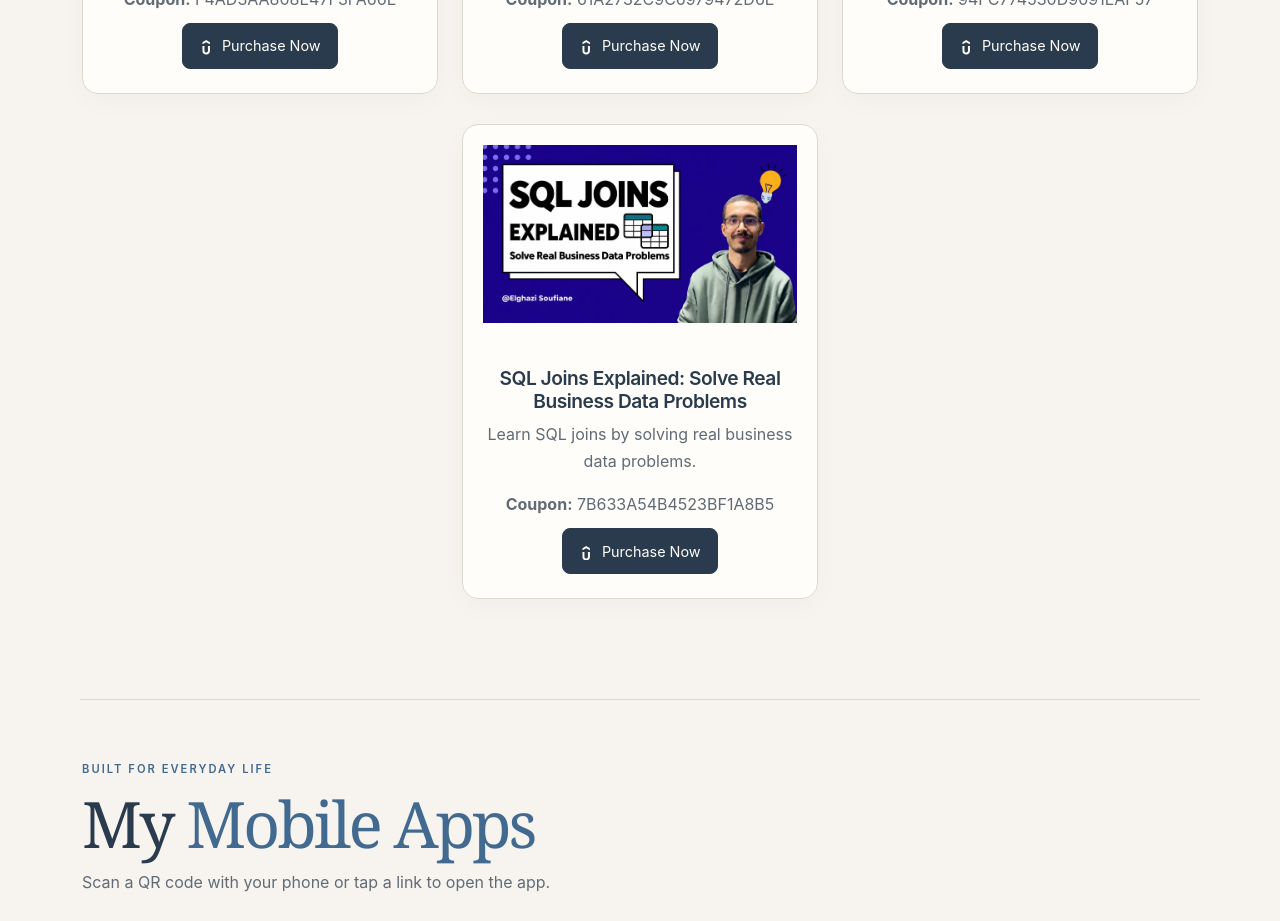
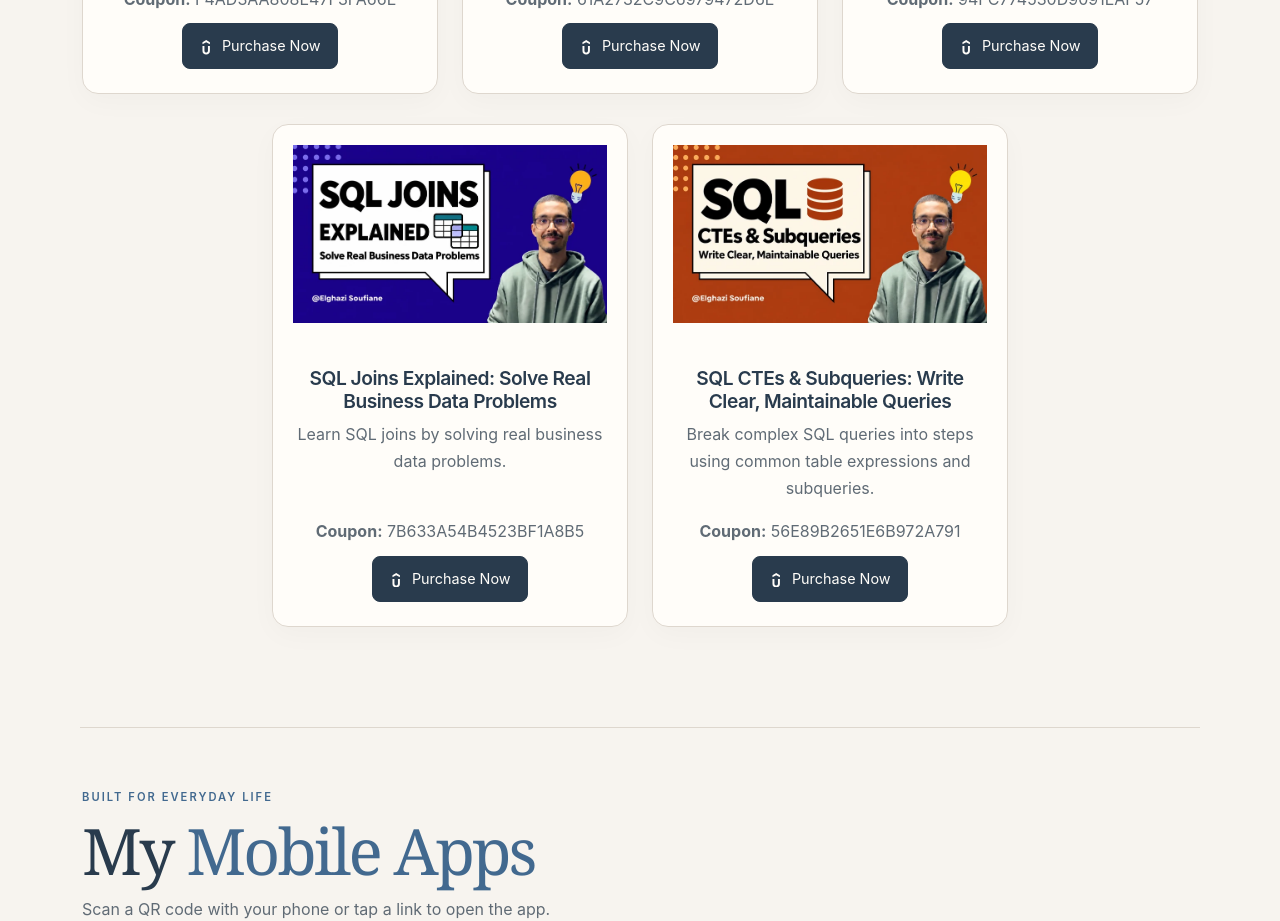
Before and after one commit to SoufianeElghazi/sinner, a React (Vite) app: page /project in a window 1280 px wide. Shown: the part 1840-2761 px from the top of the page. Built offline with nearby package versions, Linux system fonts and the light colour scheme.

Commit message:
Add SQL CTEs and Subqueries course

```diff
--- a/src/components/Projects/BlogsCourses.jsx
+++ b/src/components/Projects/BlogsCourses.jsx
@@ -7,6 +7,7 @@ import course1 from "../../Assets/optimized/CoursesArticles/course1.webp";
 import course2 from "../../Assets/optimized/CoursesArticles/course2.webp";
 import course3 from "../../Assets/optimized/CoursesArticles/course3.webp";
 import course4 from "../../Assets/optimized/CoursesArticles/course4.webp";
+import course5 from "../../Assets/optimized/CoursesArticles/course5.webp";
 
 import { SiUdemy } from "react-icons/si";
 
@@ -43,6 +44,14 @@ const coursesData = [
     image: course4,
     promoCode: "7B633A54B4523BF1A8B5",
     link: "https://www.udemy.com/course/draft/7454331/?referralCode=7B633A54B4523BF1A8B5",
+  },
+  {
+    id: 5,
+    title: "SQL CTEs & Subqueries: Write Clear, Maintainable Queries",
+    description: "Break complex SQL queries into steps using common table expressions and subqueries.",
+    image: course5,
+    promoCode: "56E89B2651E6B972A791",
+    link: "https://www.udemy.com/course/draft/7458045/?referralCode=56E89B2651E6B972A791",
   },
 ];
 
```
Also changed, not shown: src/Assets/CoursesArticles/course5.png (added), src/Assets/optimized/CoursesArticles/course5.webp (added).
